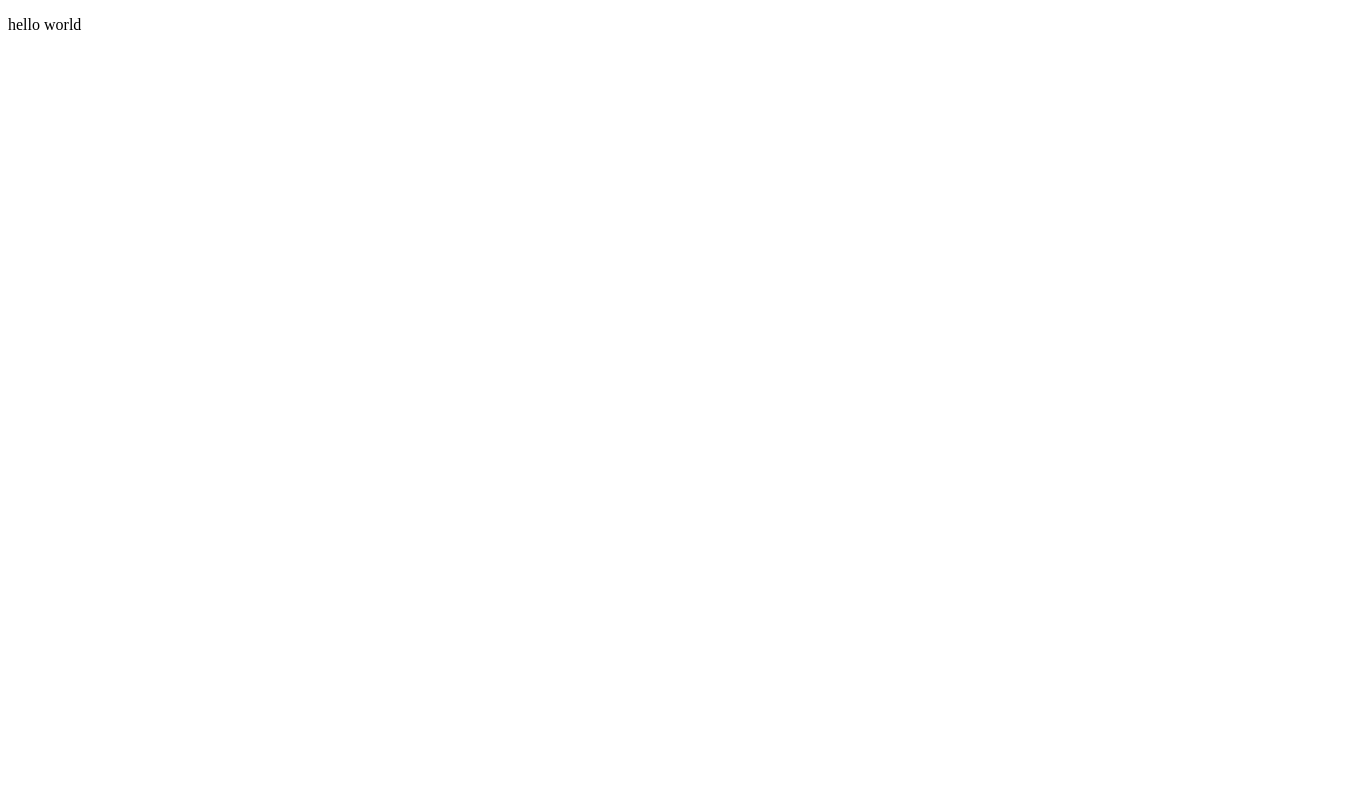
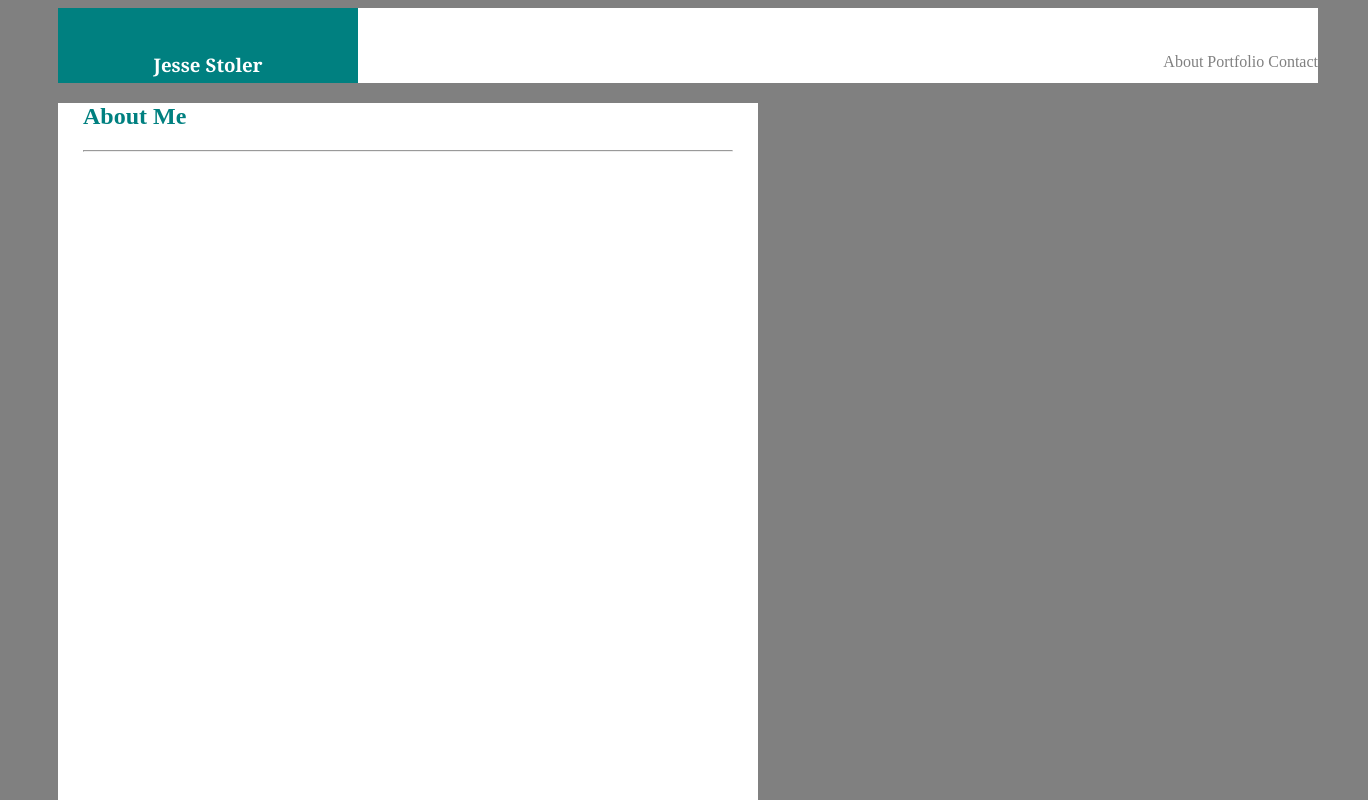
Before and after one commit to jessestoler/Basic-Portfolio, a plain HTML site: page index.html in a window 1280 px wide. Shown: the top 800 px of the page, 1368 px wide, since content can reach past the window. Drawn offline with Linux system fonts and the light colour scheme.

Commit message:
basic framework

```diff
--- a/index.html
+++ b/index.html
@@ -4,9 +4,51 @@
     <meta charset="UTF-8">
     <meta name="viewport" content="width=device-width, initial-scale=1.0">
     <meta http-equiv="X-UA-Compatible" content="ie=edge">
+    <style>
+        a {text-decoration: none;}
+        body {background-color: grey;
+            height: 4000px;
+            padding-left: 50px;
+            padding-right: 50px;
+              width: 1260px;}
+        header {background-color: white;
+        height: 75px;}
+        #links {float: right;
+            line-height: 75px;}
+        #links a {color: gray;}
+        #main {background-color: white;
+            height: 2000px;
+            padding-left: 25px;
+            padding-right: 25px;
+            width: 650px;}
+        #main h2 {color: teal;}
+        #myName {background-color: teal;
+        color: white;
+        float: left;
+    font-family: "Georgia", Times, Times New Roman, serif;
+    height: 75px;
+    line-height: 75px;
+    text-align: center;
+    width: 300px;}
+    </style>
     <title>Document</title>
 </head>
 <body>
-  <p>hello world</p>
+<header>
+<div id="myName">
+<h3>Jesse Stoler</h3>
+</div>
+<div id="links">
+<ul>
+<a href="google.com">About</a>
+<a href="google.com">Portfolio</a>
+<a href="google.com">Contact</a>
+</ul>
+</div>
+</header>
+<div id="main">
+   <h2>About Me</h2>
+   <hr>
+</div>
 </body>
 </html>
```
Also changed, not shown: assets/images/profile.png (added), 1 other file.
